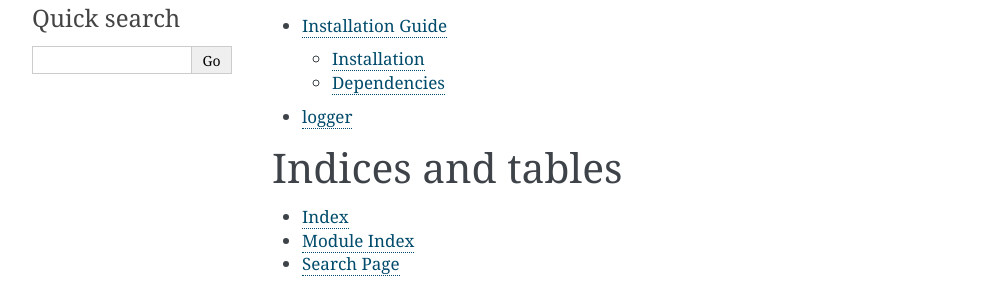
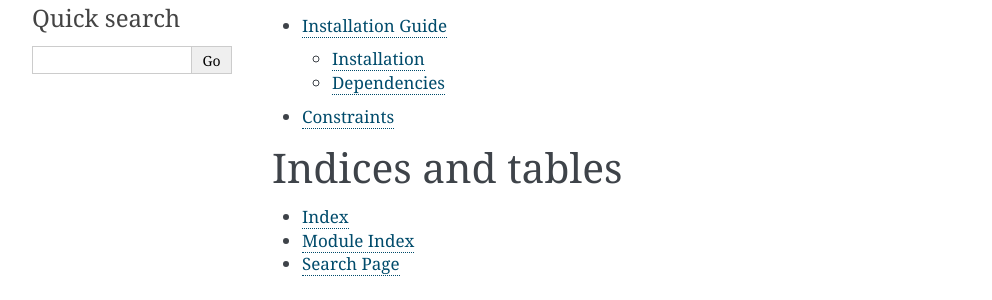
Before and after one commit to maik97/wacky-envs, a Sphinx documentation site: the page built from docs/index.rst, in a window 1280 px wide. Shown: the part 244-544 px from the top of the page, without its empty margins (148-1140 px from the left). Built offline with Sphinx 7.4.7, drawn with Linux system fonts in a browser that asks for light colours; pages that are not in the unit, such as notebooks, are missing from menus.

Commit message:
update docs

```diff
--- a/docs/modules/constraints.rst
+++ b/docs/modules/constraints.rst
@@ -1,5 +1,5 @@
 
-logger
+Constraints
 ======
 
 .. toctree::
```
Also changed, not shown: other parts of docs/modules/constraints.rst (+1 -1 lines).
